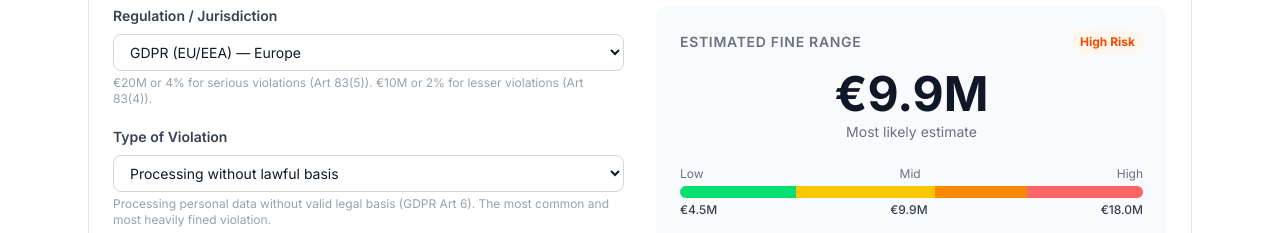
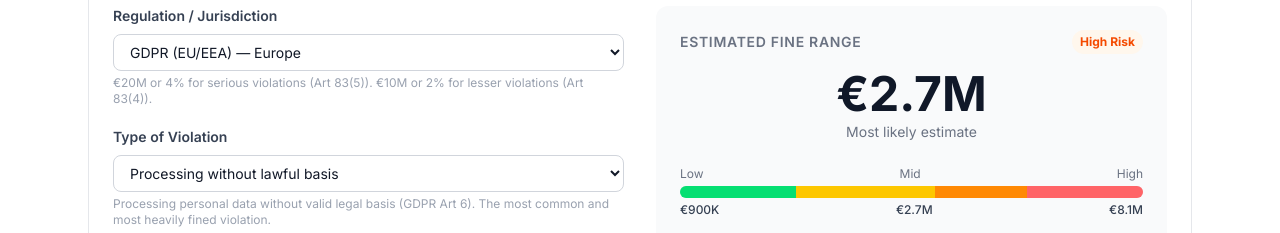
Before and after one commit to williammartin75/privacycheck, a Next.js app: page /fines in a window 1280 px wide. Shown: the part 719-952 px from the top of the page. Built offline with nearby package versions, Linux system fonts and the light colour scheme.

Commit message:
Fix: lower fine estimate multipliers to realistic levels (5/15/45% of max)

```diff
--- a/src/app/fines/FineSimulator.tsx
+++ b/src/app/fines/FineSimulator.tsx
@@ -196,9 +196,9 @@
         estimatedFine = Math.min(estimatedFine, maxPotential);
 
         // 7. Calculate ranges (based on real DPA behavior: most fines are 10-60% of max)
-        const lowEstimate = estimatedFine * 0.25;
-        const midEstimate = estimatedFine * 0.55;
-        const highEstimate = estimatedFine;
+        const lowEstimate = estimatedFine * 0.05;
+        const midEstimate = estimatedFine * 0.15;
+        const highEstimate = estimatedFine * 0.45;
 
         // 8. Determine severity label
         let severityLabel = 'Low Risk';
```
